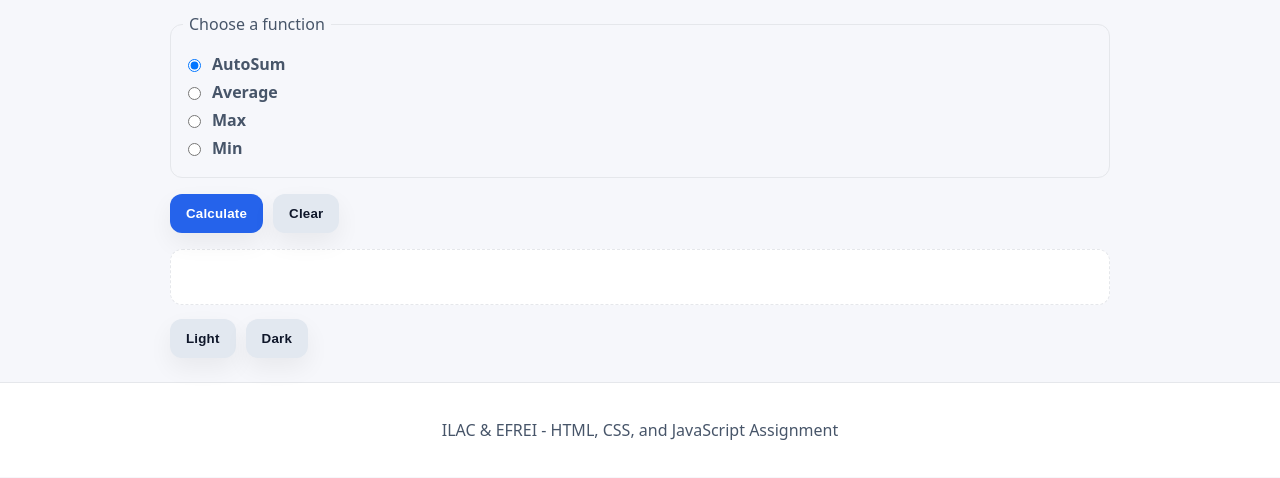
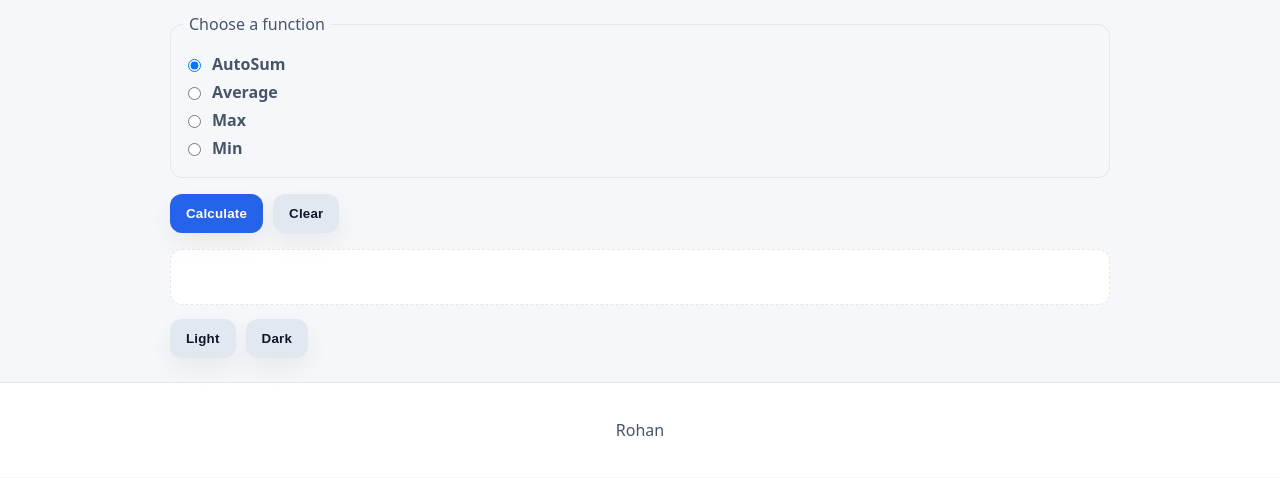
Before and after one commit to Rohan-08-12/COMP2068JSFrameworks, a website: page lab05/excel.html in a window 1280 px wide. Shown: the part 218-696 px from the top of the page. Drawn offline with Linux system fonts and the light colour scheme.

Commit message:
Update excel.html

```diff
--- a/lab05/excel.html
+++ b/lab05/excel.html
@@ -67,7 +67,7 @@
     </main>
 
     <footer class="site-footer">
-      <p>ILAC &amp; EFREI - HTML, CSS, and JavaScript Assignment</p>
+      <p>Rohan</p>
     </footer>
 
     <script src="js/script.js"></script>
```
